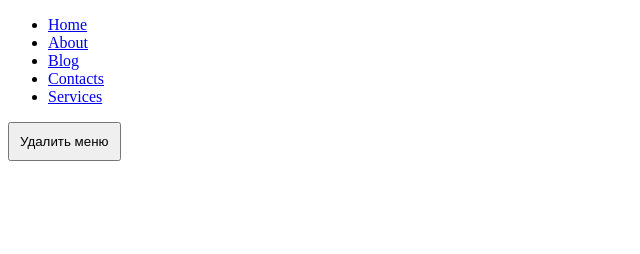
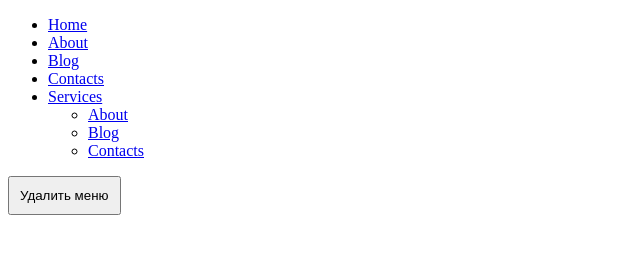
Before and after one commit to dantemgs/JS-pro, a plain HTML site: page index.html in a window 1280 px wide. Shown: the whole page, without its empty margins (0-640 px from the left). Drawn offline with Linux system fonts and the light colour scheme.

Commit message:
Ancomment

```diff
--- a/index.html
+++ b/index.html
@@ -15,6 +15,7 @@
 <script src="lesson1.js"></script>
 <script src="MenuItem.js"></script>
 <script src="Menu.js"></script>
+<script src="SubMenu.js"></script>
 <script>
     window.onload = () => {
         let block = document.getElementById('mymenu');
@@ -24,18 +25,18 @@
             new MenuItem('/about', 'About'),
             new MenuItem('/blog', 'Blog'),
             new MenuItem('/contacts', 'Contacts'),
-            new MenuItem('/services', 'Services')
-            // new SubMenu('/services', 'Services', [
-            //     new MenuItem('/about', 'About'),
-            //     new MenuItem('/blog', 'Blog'),
-            //     new MenuItem('/contacts', 'Contacts'),
-            // ])
+            new MenuItem('/services', 'Services'),
+            new SubMenu('mySub', 'mySub', [
+                new MenuItem('/about', 'About'),
+                new MenuItem('/blog', 'Blog'),
+                new MenuItem('/contacts', 'Contacts'),
+            ])
         ]);
         console.log(menu);
         block.innerHTML = menu.render();
 
         let button = document.getElementById('del-btn');
-        button.addEventListener('click', () => menu.removeElem(block))
+        button.addEventListener('click', () => Menu.removeElem(block))
     };
 </script>
 </body>
```
